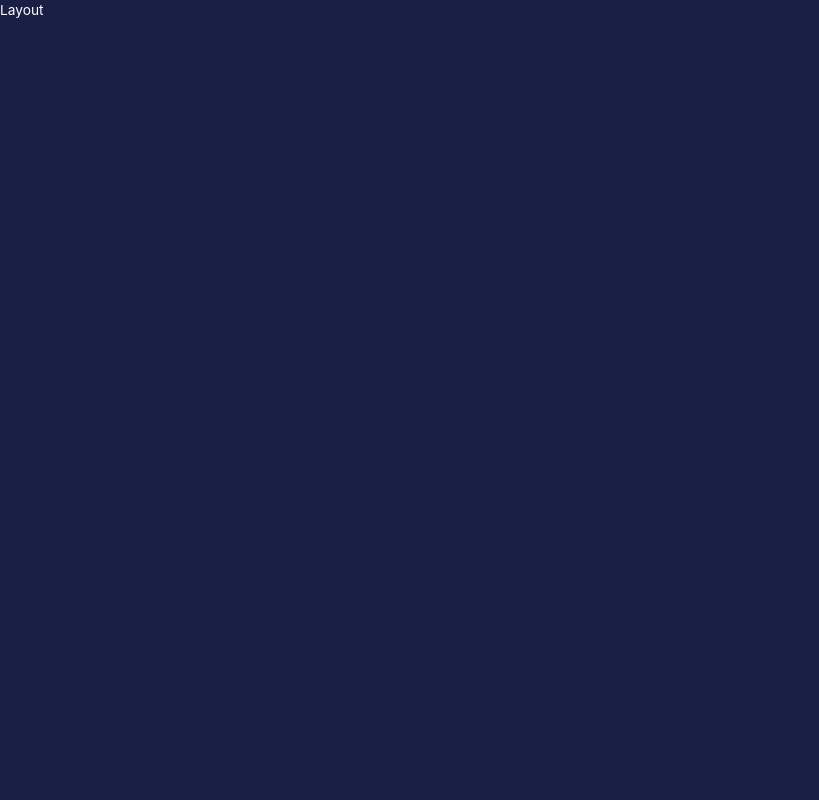
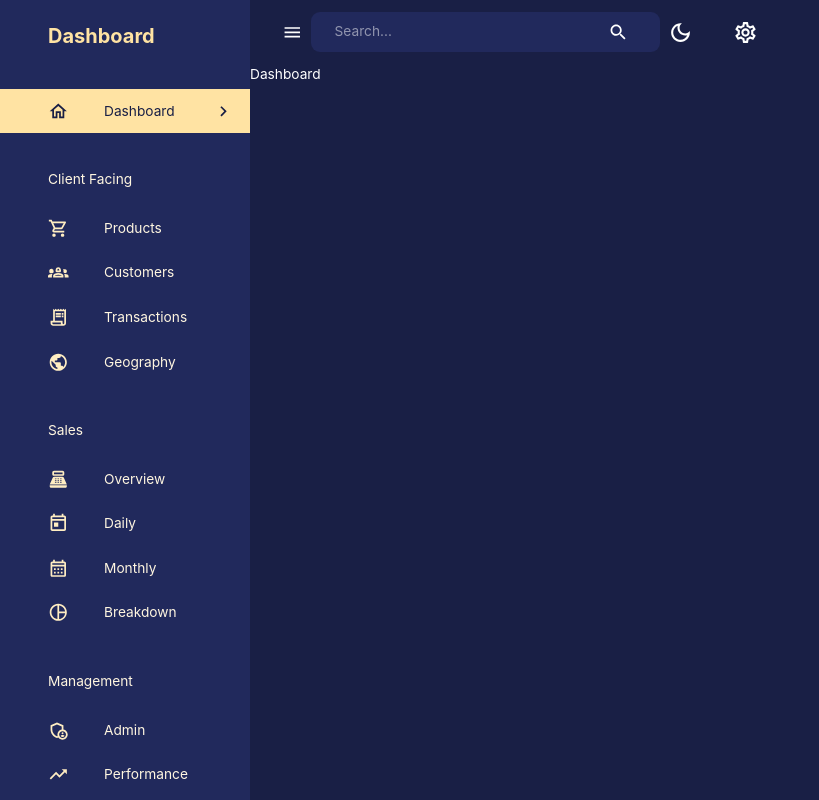
Before and after one commit to devdotfatima/Dashboard, a React (Create React App) app in the folder client/: page /dashboard in a window 1280 px wide. Shown: the whole page, without its empty margins (0-819 px from the left). Built offline with nearby package versions, Linux system fonts and the light colour scheme.

Commit message:
creates basic layout

```diff
--- a/client/src/pages/layout/index.js
+++ b/client/src/pages/layout/index.js
@@ -1,7 +1,33 @@
-import React from "react";
+import { Box, useMediaQuery } from "@mui/material";
+import React, { useState } from "react";
+import { Outlet } from "react-router-dom";
+import Navbar from "components/Navbar";
+import Sidebar from "components/Sidebar";
 
 const Layout = () => {
-	return <div>Layout</div>;
+	const isNonMobile = useMediaQuery("(min-width:600px)");
+	const [isSidebarOpen, setIsSidebarOpen] = useState(true);
+	return (
+		<Box
+			display={isNonMobile ? "flex" : "block"}
+			width={"100%"}
+			height={"100%"}
+		>
+			<Sidebar
+				isNonMobile={isNonMobile}
+				drawerWidth="250px"
+				isSidebarOpen={isSidebarOpen}
+				setIsSidebarOpen={setIsSidebarOpen}
+			/>
+			<Box>
+				<Navbar
+					isSidebarOpen={isSidebarOpen}
+					setIsSidebarOpen={setIsSidebarOpen}
+				/>
+				<Outlet />
+			</Box>
+		</Box>
+	);
 };
 
 export default Layout;
--- a/client/src/state_managment/index.js
+++ b/client/src/state_managment/index.js
@@ -2,6 +2,7 @@ const { createSlice } = require("@reduxjs/toolkit");
 
 const initialState = {
 	mode: "dark",
+	userId: "63701cc1f03239b7f700000e",
 };
 
 export const globalSlice = createSlice({
```
